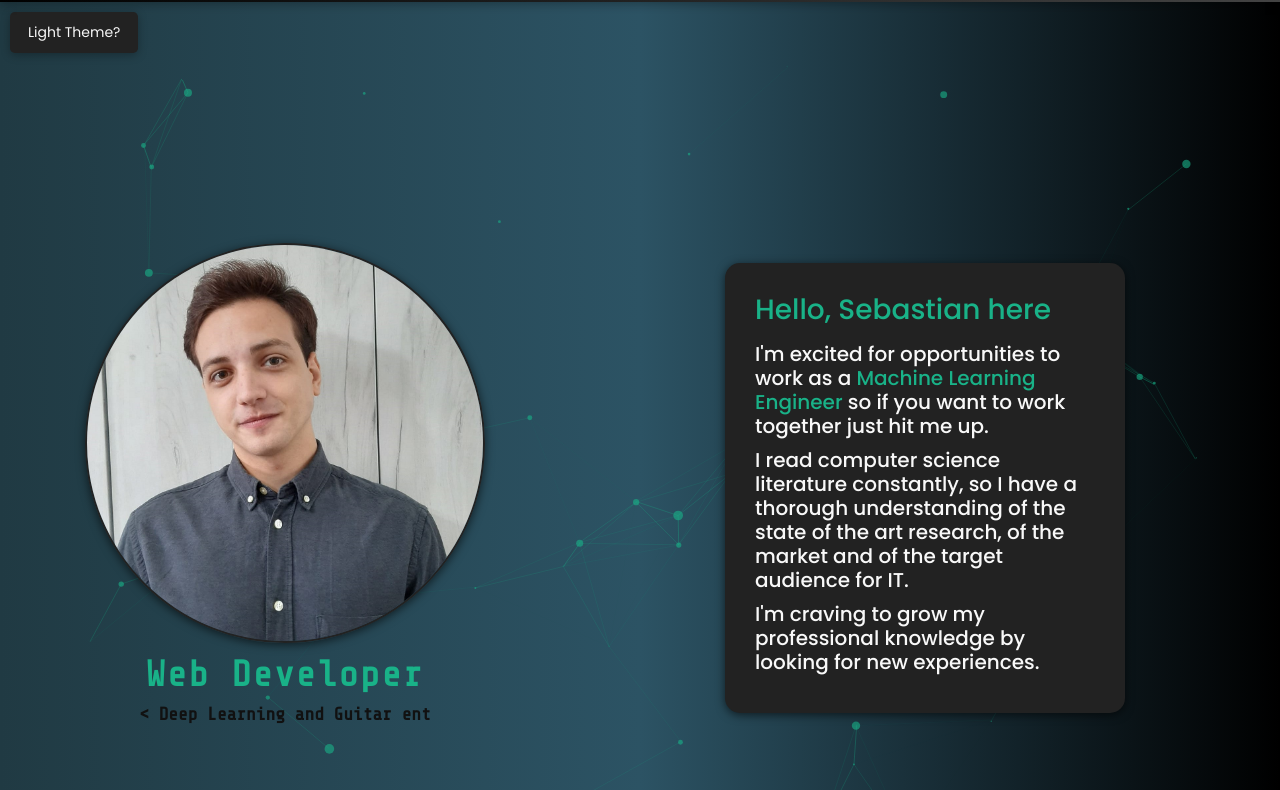
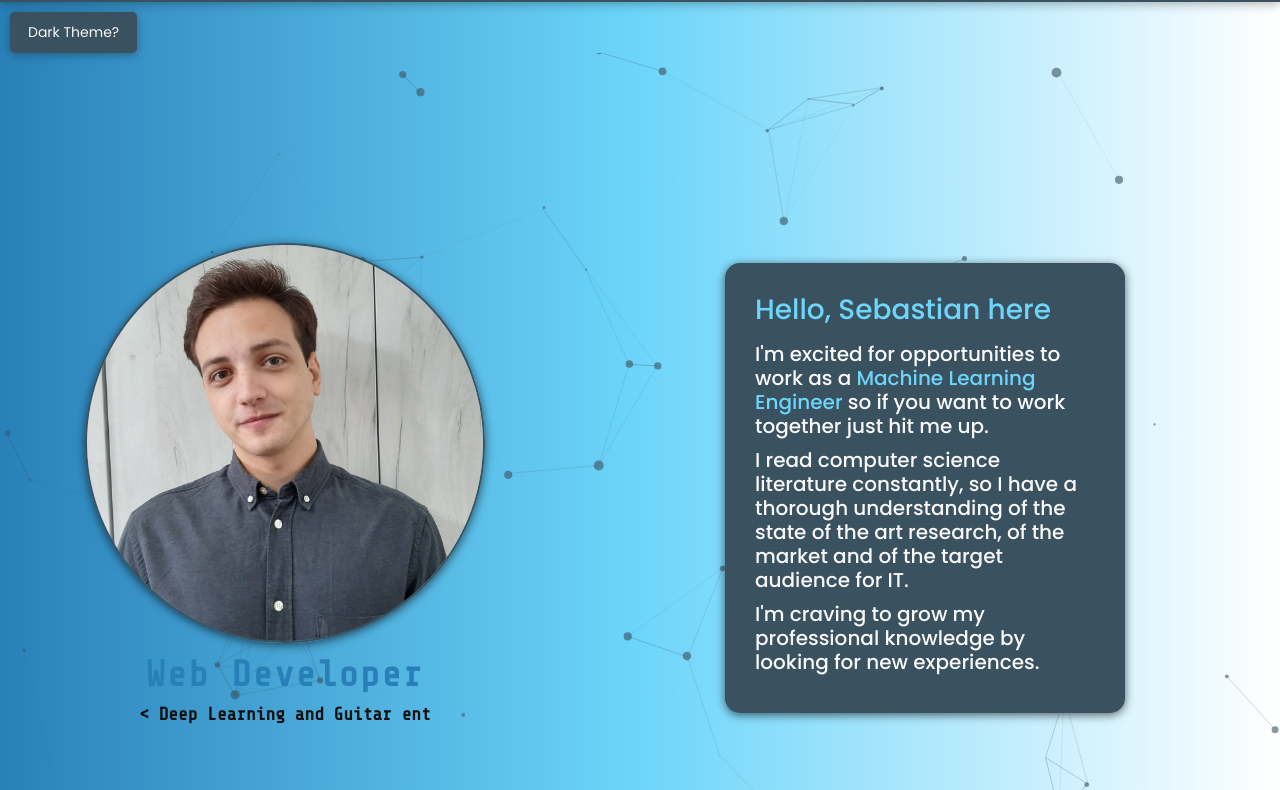
Before and after one commit to brittleru/sebastianmocanu, a plain HTML site: page index.html in a window 1280 px wide. Shown: the part 72-862 px from the top of the page. Drawn offline with nearby package versions, Linux system fonts and the light colour scheme.

Commit message:
another dark bug

```diff
--- a/index.html
+++ b/index.html
@@ -804,7 +804,7 @@
   <script type="text/javascript" src="scripts/upArrow.js"></script>
   <script type="text/javascript" src="scripts/background.js"></script>
   <!-- <script type="text/javascript" src="scripts/darkMode.js"></script> -->
-  <script type="text/javascript" src="scripts/darkModev2.js"></script>
+  <script type="text/javascript" src="scripts/darkmodev2.js"></script>
   <script type="text/javascript" src="scripts/showMore.js"></script>
   <script type="text/javascript" src="scripts/particles.js"></script>
   <script type="text/javascript" src="scripts/app.js"></script>
--- a/scripts/darkmodev2.js
+++ b/scripts/darkmodev2.js
@@ -2,20 +2,20 @@ const logo = document.getElementById("logoImg");
 const button = document.getElementById("dark-theme");
 
 
-// function getSystemPref() {
-//   if (matchMedia('(prefers-color-scheme: light)').matches) {
-//     return 'light';
-//   }
-//   return 'dark';
-// }
+function getSystemPref() {
+  if (matchMedia('(prefers-color-scheme: light)').matches) {
+    return 'light';
+  }
+  return 'dark';
+}
 
-// function getTheLocalHost() {
-//   return localStorage.getItem("theme") || "system";
-// }
-//
-// function setTheLocalHost(userPreference) {
-//   localStorage.setItem("theme", userPreference);
-// }
+function getTheLocalHost() {
+  return localStorage.getItem("theme") || "system";
+}
+
+function setTheLocalHost(userPreference) {
+  localStorage.setItem("theme", userPreference);
+}
 
 
 function switchTheme() {
@@ -551,10 +551,10 @@ window.addEventListener("load", () => {
     setTheme(currentTheme);
     // console.log("Current theme exists!");
   }
-  // else {
-  //   // console.log("No theme!");
-  //   let systemPref = getSystemPref();
-  //   setTheme(systemPref);
-  // }
+  else {
+    // console.log("No theme!");
+    let systemPref = getSystemPref();
+    setTheme(systemPref);
+  }
 });
 button.addEventListener("click", switchTheme);
```
